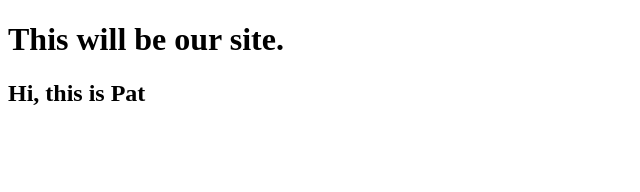
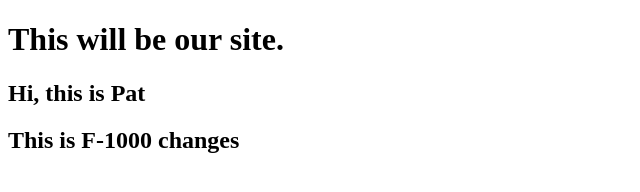
Before and after one commit to TalkToAnonymous/TalkToAnonymous.github.io, a plain HTML site: page index.html in a window 1280 px wide. Shown: the whole page, without its empty margins (0-640 px from the left). Drawn offline with Linux system fonts and the light colour scheme.

Commit message:
F-1000 this is the first dummy feature

```diff
--- a/index.html
+++ b/index.html
@@ -7,5 +7,6 @@
 <body>
 	<h1>This will be our site.<h1>
 	<h2>Hi, this is Pat</h2>
+	<h2>This is F-1000 changes</h2>
 </body>
 </html>
```
